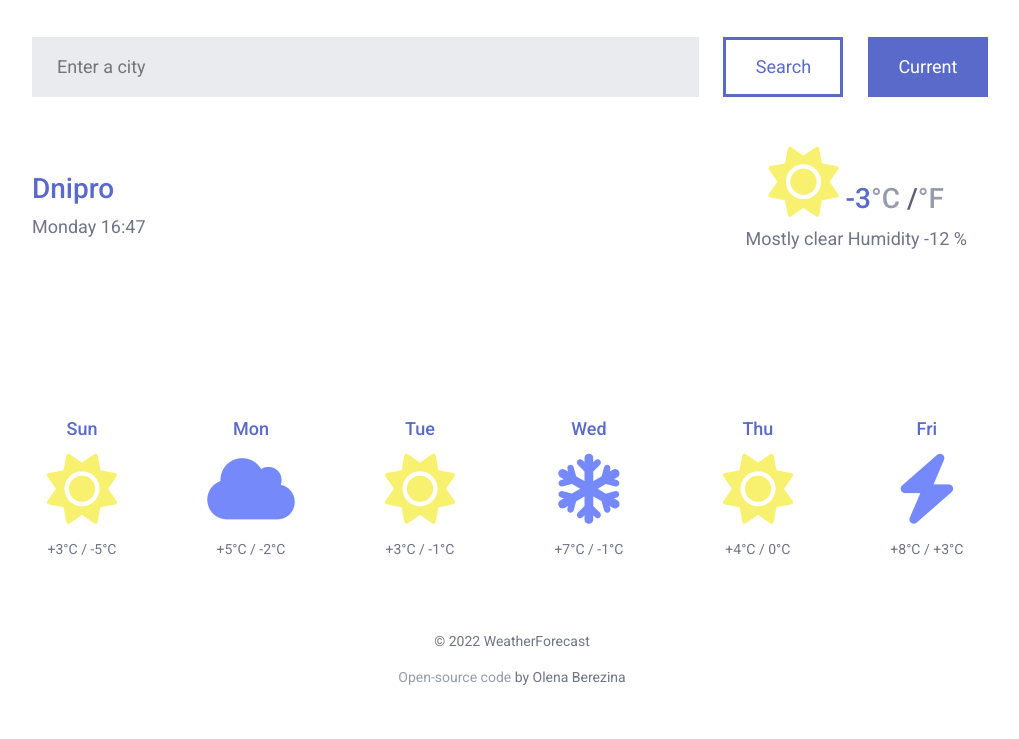
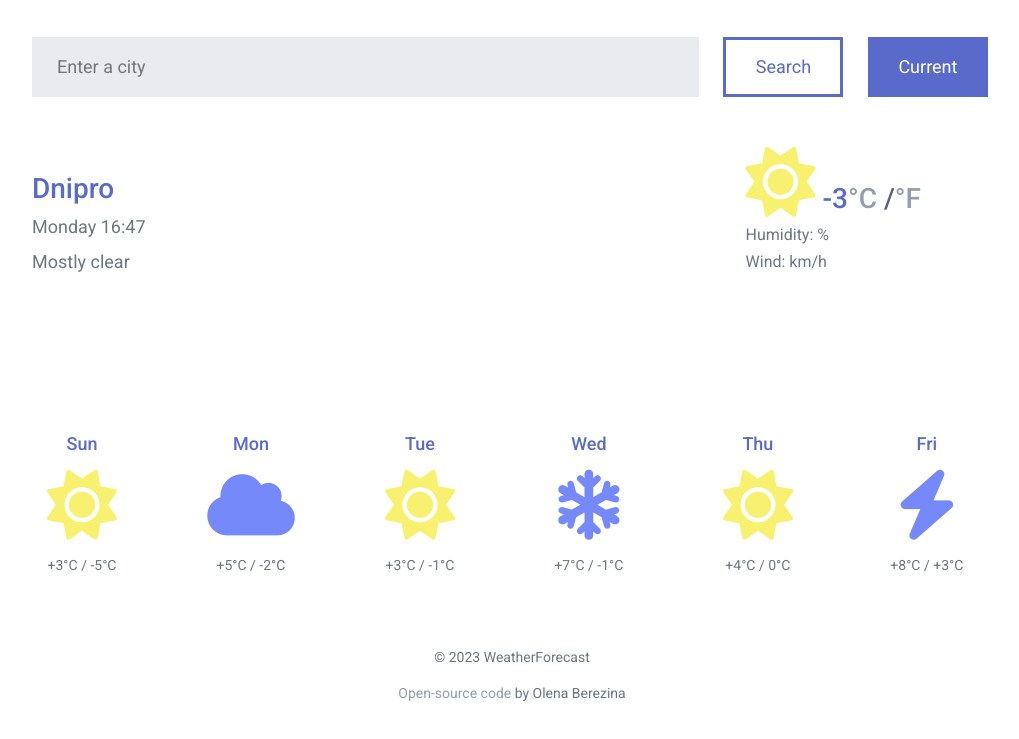
Before and after one commit to farfalina1908/SheCodes-Plus-Final-Project, a plain HTML site: page index.html in a window 1280 px wide. Shown: the part 169-908 px from the top of the page, without its empty margins (128-1147 px from the left). Drawn offline with nearby package versions, Linux system fonts and the light colour scheme.

Commit message:
update js

```diff
--- a/index.html
+++ b/index.html
@@ -4,7 +4,7 @@
     <meta charset="UTF-8" />
     <meta http-equiv="X-UA-Compatible" content="IE=edge" />
     <meta name="viewport" content="width=device-width, initial-scale=1.0" />
-    <title>Document</title>
+    <title>WeatherForecast</title>
     <!-- CSS only -->
     <link
       href="https://cdn.jsdelivr.net/npm/bootstrap@5.2.3/dist/css/bootstrap.min.css"
@@ -22,6 +22,9 @@
       src="https://kit.fontawesome.com/7870c66c71.js"
       crossorigin="anonymous"
     ></script>
+
+    <link href="https://cdn.jsdelivr.net/npm/bootstrap@5.3.0-alpha1/dist/css/bootstrap.min.css" rel="stylesheet" integrity="sha384-GLhlTQ8iRABdZLl6O3oVMWSktQOp6b7In1Zl3/Jr59b6EGGoI1aFkw7cmDA6j6gD" crossorigin="anonymous">
+    <script src="https://cdn.jsdelivr.net/npm/bootstrap@5.3.0-alpha1/dist/js/bootstrap.bundle.min.js" integrity="sha384-w76AqPfDkMBDXo30jS1Sgez6pr3x5MlQ1ZAGC+nuZB+EYdgRZgiwxhTBTkF7CXvN" crossorigin="anonymous"></script>
     <script src="https://unpkg.com/axios@1.1.2/dist/axios.min.js"></script>
     <link rel="stylesheet" href="./src/styles.css" />
   </head>
@@ -43,6 +46,7 @@
             <div class="city">
               <h2 class="current-city" id="city">Dnipro</h2>
               <p id="currentDay"></p>
+              <p id="description">Mostly clear</p>
             </div>
             <div class="current-weather">
               <h3>
@@ -51,7 +55,10 @@
                 ><span class="unit"><a href="#" id="celsius">°C</a></span>
                 /<span><a href="#" id="fahrenheit">°F</a></span>
               </h3>
-              <p><span id="description">Mostly clear</span> Humidity <span id="humidity">-12</span> %</p>
+              <ul>
+                <li>Humidity: <span id="humidity"></span>%</li>
+                <li>Wind: <span id="wind"></span> km/h</li>
+            </ul>
             </div>
           </div>
           <div class="card-section">
@@ -99,11 +106,11 @@
           </div>
         </main>
         <footer>
-          <p class="footer-text">© 2022 WeatherForecast</p>
+          <p class="footer-text">© 2023 WeatherForecast</p>
           <p class="footer-text-bottom"><a href="https://github.com/farfalina1908/SheCodes-Plus-HW-Week6">Open-source code</a> by Olena Berezina</p>
         </footer>
       </div>
     </div>
-    <script src="./index.js"></script>
+    <script src="./src/index.js"></script>
   </body>
 </html>
--- a/index.js
+++ b/src/index.js
@@ -1,10 +1,10 @@
 function showDate(date) {
    let currentHours = date.getHours();
-   if (currentHours < 0) {
+   if (currentHours < 10) {
       currentHours = `0${currentHours}`;
    }
    let currentMinutes = date.getMinutes();
-   if (currentMinutes < 0) {
+   if (currentMinutes < 10) {
       currentMinutes = `0${currentMinutes}`;
    }
    let dayIndex = date.getDay();
@@ -27,12 +27,15 @@ currentDate.innerHTML = showDate(currentTime);
 
 
 function showTemp(response) {
+   let humidityElement = document.querySelector("#humidity");
+   let windElement = document.querySelector("#wind");
    document.querySelector("#city").innerHTML = response.data.name;
    document.querySelector("#temp").innerHTML = Math.round(
       response.data.main.temp
    );
-   document.querySelector("#humidity").innerHTML = response.data.main.humidity;
    document.querySelector("#description").innerHTML = response.data.weather[0].main;
+   humidityElement.innerHTML = response.data.main.humidity;
+   windElement.innerHTML = Math.round(response.data.wind.speed);
 
 }
 
@@ -48,11 +51,13 @@ function showCity(event) {
    event.preventDefault();
    let city = document.querySelector("#city-input").value;
    search(city);
+   document.querySelector("#city-input").value = ("Enter a city")
 }
 
 let searchForm = document.querySelector("#search-form");
 
 searchForm.addEventListener("submit", showCity);
+
 
 function changeToFahrenheit(event) {
    event.preventDefault();
--- a/src/styles.css
+++ b/src/styles.css
@@ -28,6 +28,7 @@ p {
    font-size: 18px;
    font-weight: 400px;
    color: #6e7586;
+   margin-bottom: 8px;
 }
 input {
    width: 667px;
@@ -47,6 +48,24 @@ a:hover,
 a:focus {
    color: #596aca;
 }
+
+ul {
+   margin: 0;
+   padding: 0;
+}
+li {
+   list-style: none;
+   margin-bottom: 8px;
+   padding: 0;
+   color: #6e7586;;
+   font-size: 16px;
+   line-height: 19px;
+   font-weight: 400;
+   }
+
+   li::first-letter {
+       text-transform: capitalize;
+   }
 
 .wrapper {
    margin: auto;
```
